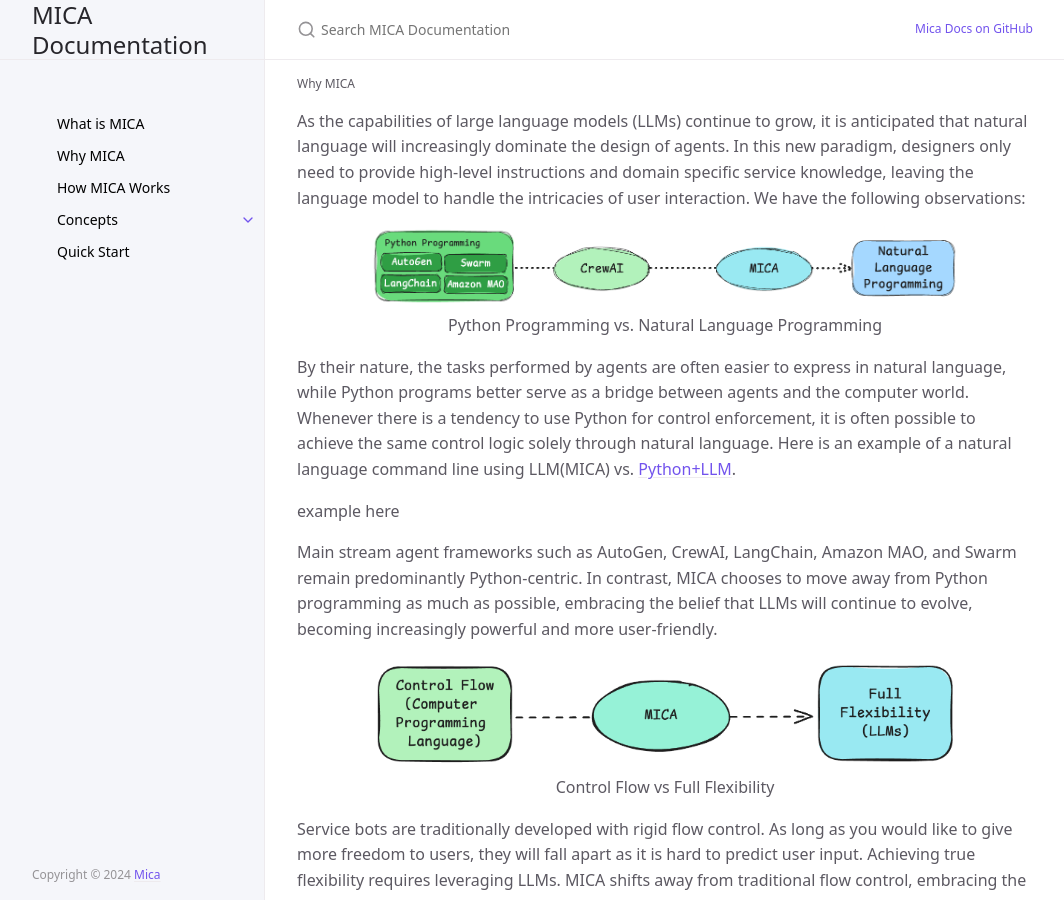
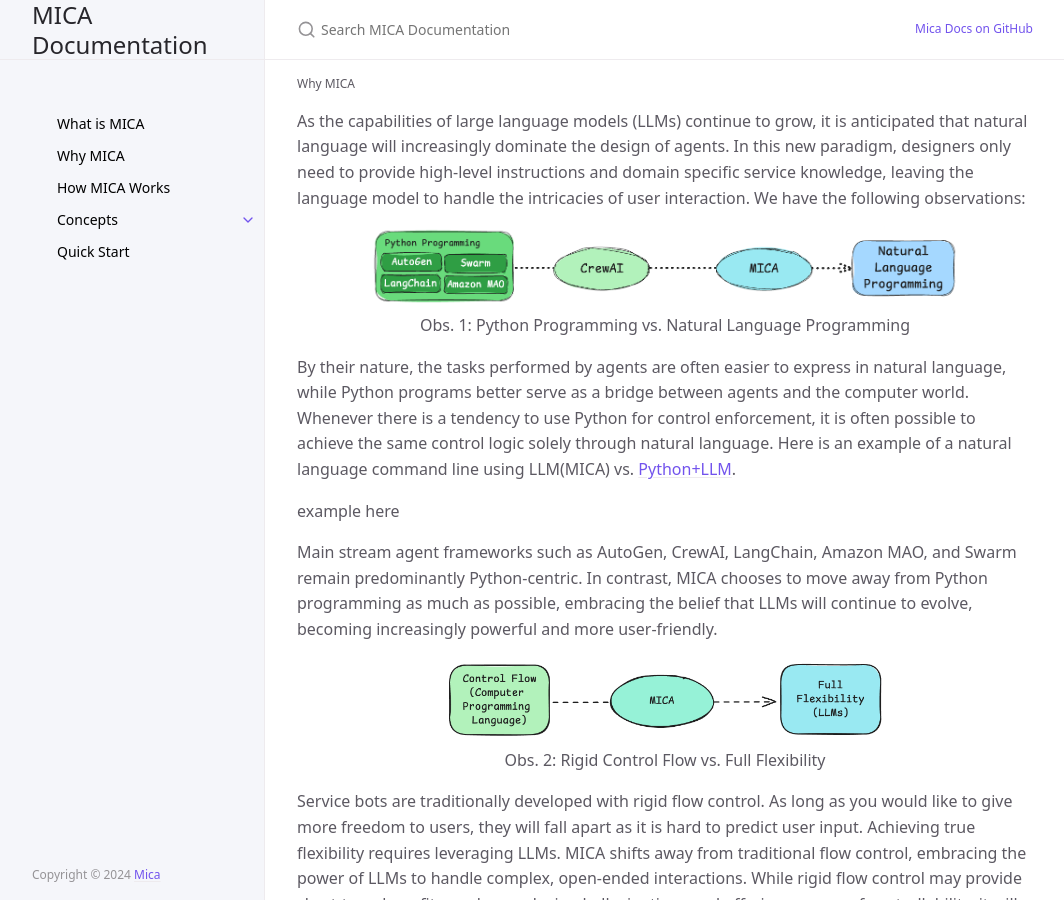
Before and after one commit to Mica-labs/Mica-labs.github.io, a Jekyll site: the page built from docs/introduction/index.md, in a window 1280 px wide and 900 px high. Shown: the whole window, without its empty margins (107-1171 px from the left). Built offline with Jekyll 4.4.1, drawn with Linux system fonts in a browser that asks for light colours; cached includes are drawn as plain includes.

Commit message:
Update index.md

```diff
--- a/docs/introduction/index.md
+++ b/docs/introduction/index.md
@@ -9,7 +9,7 @@ As the capabilities of large language models (LLMs) continue to grow, it is anti
 <center>
 <img style="width: 80%; height: auto;" src="whyMICA-1.png">
 <br>
-<div>Python Programming vs. Natural Language Programming</div>
+<div> Obs. 1: Python Programming vs. Natural Language Programming</div>
 </center>
 
 By their nature, the tasks performed by agents are often easier to express in natural language, while Python programs better serve as a bridge between agents and the computer world.  Whenever there is a tendency to use Python for control enforcement, it is often possible to achieve the same control logic solely through natural language.   Here is an example of a natural language command line using LLM(MICA) vs. [Python+LLM](https://github.com/aaalgo/middleman).
@@ -19,9 +19,9 @@ example here
 Main stream agent frameworks such as AutoGen, CrewAI, LangChain, Amazon MAO, and Swarm remain predominantly Python-centric. In contrast, MICA chooses to move away from Python programming as much as possible, embracing the belief that LLMs will continue to evolve, becoming increasingly powerful and more user-friendly.
 
 <center>
-<img style="width: 80%; height: auto;" src="whyMICA-2.png">
+<img style="width: 60%; height: auto;" src="whyMICA-2.png">
 <br>
-<div>Control Flow vs Full Flexibility</div>
+<div> Obs. 2: Rigid Control Flow vs. Full Flexibility</div>
 </center>
 
 Service bots are traditionally developed with rigid flow control.  As long as you would like to give more freedom to users, they will fall apart as it is hard to predict user input.   Achieving true flexibility requires leveraging LLMs.  MICA shifts away from traditional flow control, embracing the power of LLMs to handle complex, open-ended interactions.  While rigid flow control may provide short-term benefits, such as reducing hallucinations and offering a sense of controllability, it will be challenging in the long term if the goal is to provide users with greater freedom to interact with the system.
```
